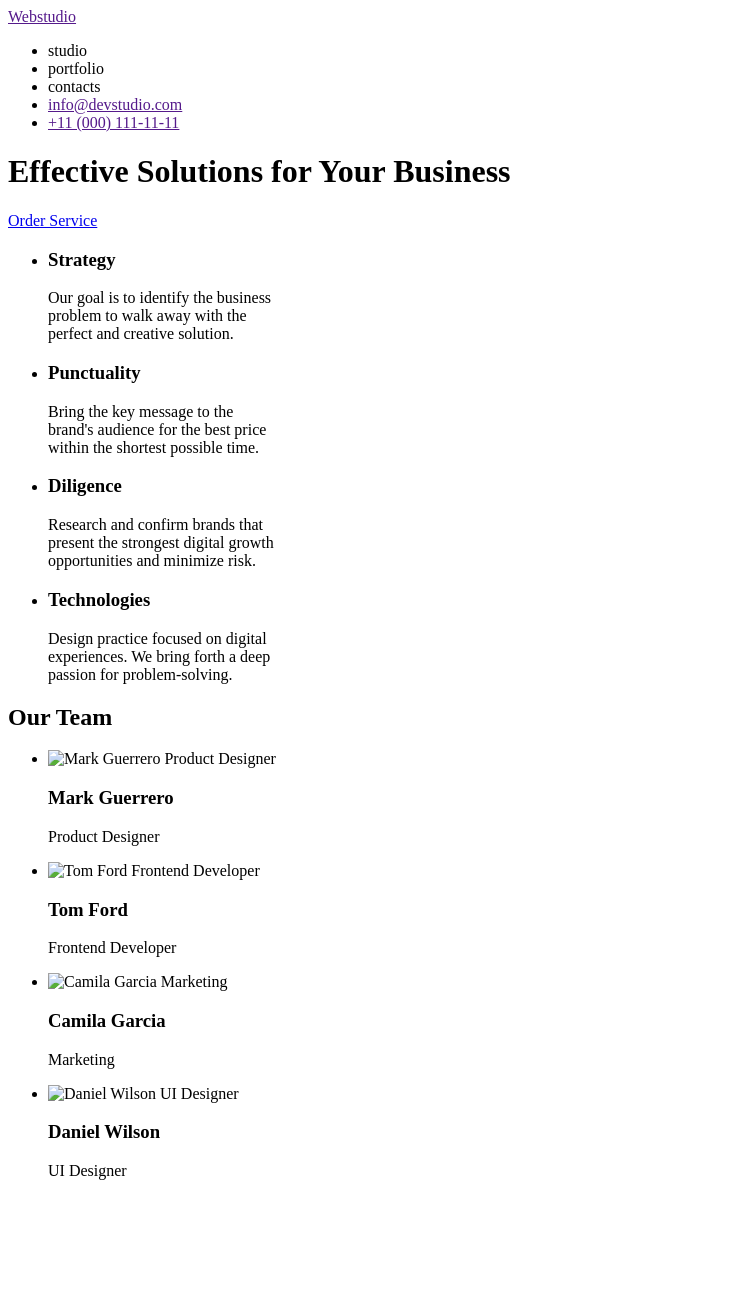
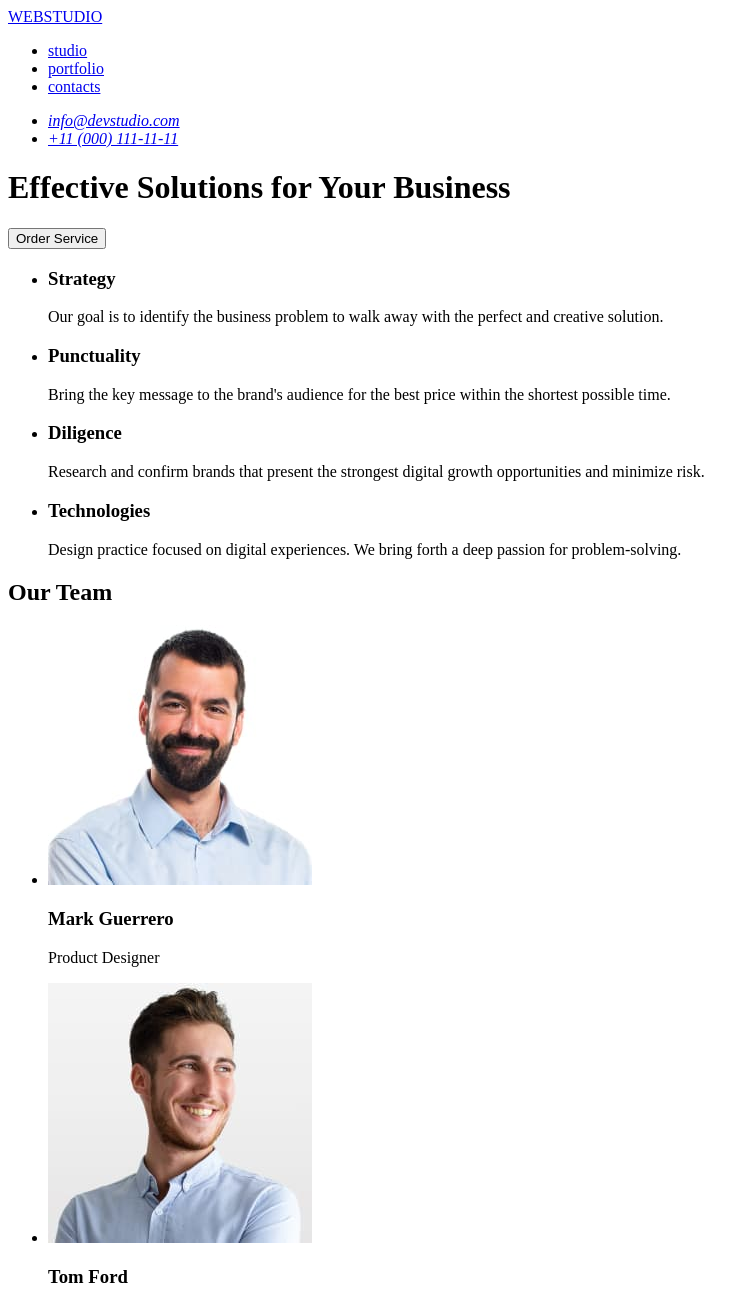
Before and after one commit to ShellyE2023/goit-markup-hw-01, a plain HTML site: page index.html in a window 1280 px wide. Shown: the top 1300 px of the page, without its empty margins (0-754 px from the left). Before the commit the page ends 1196 px from the top, so only its background shows below. Drawn offline with Linux system fonts and the light colour scheme.

Commit message:
hw1finish

```diff
--- a/index.html
+++ b/index.html
@@ -3,23 +3,34 @@
   <head>
     <meta charset="UTF-8" />
     <meta name="viewport" content="width=device-width, initial-scale=1.0" />
-    <title>Webstudio</title>
+    <title>WebStudio</title>
   </head>
 
   <body>
     <header>
-      <a href="">Webstudio </a>
+      <a href="./index.html">WEBSTUDIO</a>
       <nav>
         <ul>
-          <li><a href="" target="_blank"></a>studio</li>
-          <li><a href="" target="_blank"></a>portfolio</li>
-          <li><a href="" target="_blank"></a>contacts</li>
-          <li><a href="" target="_blank">info@devstudio.com</a></li>
-          <li><a href="" target="_blank">+11 (000) 111-11-11</a></li>
+          <li><a href="./index.html">studio</a></li>
+          <li><a href="./index.html">portfolio</a></li>
+          <li><a href="./index.html">contacts</a></li>
         </ul>
       </nav>
+      <address>
+        <ul>
+          <li>
+            <a href="mailto:info@devstudio.com" target="_blank"
+              >info@devstudio.com</a
+            >
+          </li>
+          <li>
+            <a href="tel:+110001111111" target="_blank">+11 (000) 111-11-11</a>
+          </li>
+        </ul>
+      </address>
+
       <h1>Effective Solutions for Your Business</h1>
-      <a href="button">Order Service</a>
+      <button type="button">Order Service</button>
     </header>
 
     <main>
@@ -28,33 +39,29 @@
           <li>
             <h3>Strategy</h3>
             <p>
-              Our goal is to identify the business<br />
-              problem to walk away with the<br />
+              Our goal is to identify the business problem to walk away with the
               perfect and creative solution.
             </p>
           </li>
           <li>
             <h3>Punctuality</h3>
             <p>
-              Bring the key message to the<br />
-              brand's audience for the best price<br />
+              Bring the key message to the brand's audience for the best price
               within the shortest possible time.
             </p>
           </li>
           <li>
             <h3>Diligence</h3>
             <p>
-              Research and confirm brands that<br />
-              present the strongest digital growth<br />
-              opportunities and minimize risk.
+              Research and confirm brands that present the strongest digital
+              growth opportunities and minimize risk.
             </p>
           </li>
           <li>
             <h3>Technologies</h3>
             <p>
-              Design practice focused on digital<br />
-              experiences. We bring forth a deep<br />
-              passion for problem-solving.
+              Design practice focused on digital experiences. We bring forth a
+              deep passion for problem-solving.
             </p>
           </li>
         </ul>
@@ -65,20 +72,20 @@
         <ul>
           <li>
             <img
-              src="./images/img1.jpg"
+              src="./images/img1-mark.jpg"
               alt="Mark Guerrero Product Designer"
               width="264"
-              hieght="260"
+              height="260"
             />
             <h3>Mark Guerrero</h3>
             <p>Product Designer</p>
           </li>
           <li>
             <img
-              src="./images/"
+              src="./images/img2-tom.jpg"
               alt="Tom Ford Frontend Developer"
               width="264"
-              hieght="260"
+              height="260"
             />
             <h3>Tom Ford</h3>
             <p>Frontend Developer</p>
@@ -86,20 +93,20 @@
 
           <li>
             <img
-              src="./images/"
+              src="./images/img3-camila.jpg"
               alt="Camila Garcia Marketing"
               width="264"
-              hieght="260"
+              height="260"
             />
             <h3>Camila Garcia</h3>
             <p>Marketing</p>
           </li>
           <li>
             <img
-              src="./images/"
+              src="./images/img4-daniel.jpg"
               alt="Daniel Wilson UI Designer"
               width="264"
-              hieght="260"
+              height="260"
             />
             <h3>Daniel Wilson</h3>
             <p>UI Designer</p>
@@ -108,6 +115,12 @@
       </section>
     </main>
 
-    <footer><p></p></footer>
+    <footer>
+      <a href="./index.html">WEBSTUDIO</a>
+      <p>
+        Increase the flow of customers and sales for your business with digital
+        marketing & growth solutions.
+      </p>
+    </footer>
   </body>
 </html>
```
Also changed, not shown: images/img1-mark.jpg (added), images/img2-tom.jpg (added), images/img3-camila.jpg (added), images/img4-daniel.jpg (added), 1 other file.
